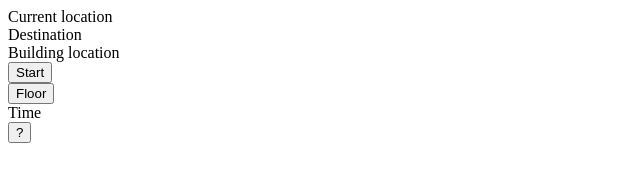
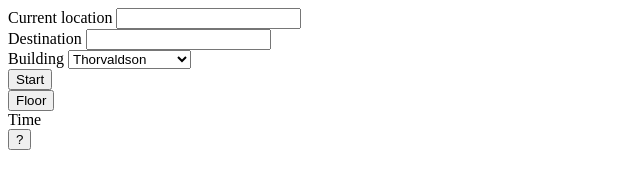
Before and after one commit to zil00/PathVisualizer, a plain HTML site: page frontend/index.html in a window 1280 px wide. Shown: the whole page, without its empty margins (0-640 px from the left). Drawn offline with Linux system fonts and the light colour scheme.

Commit message:
added the text boxes and drop down menu

```diff
--- a/frontend/index.html
+++ b/frontend/index.html
@@ -8,9 +8,20 @@
     <title>PathFinding Visualiser</title>
 </head>
 <body>
-    <div id ="Current location">Current location</div>
-    <div id = "Destination">Destination</div>
-    <div id = "Building Location">Building location</div>
+    <div id ="Current location">Current location
+        <input type="text" id="Current Location" name ="current">
+    </div>
+    <div id = "Destination">Destination
+        <input type="text" id="Destination" name ="Destination">
+    </div>
+    <div id = "Building">
+        <label for = "Building">Building</label>
+    <select class = "dropdwn">
+        <option value="Thorvaldson">Thorvaldson</option>
+        <option value="Spinks">Spinks</option>
+        <option value="ArtsnScience">Arts and Science</option>
+    </select>
+    </div>
     <div id = "Start">
         <button name = "Start">Start</button></div>
     <div id = "Floor">
```
